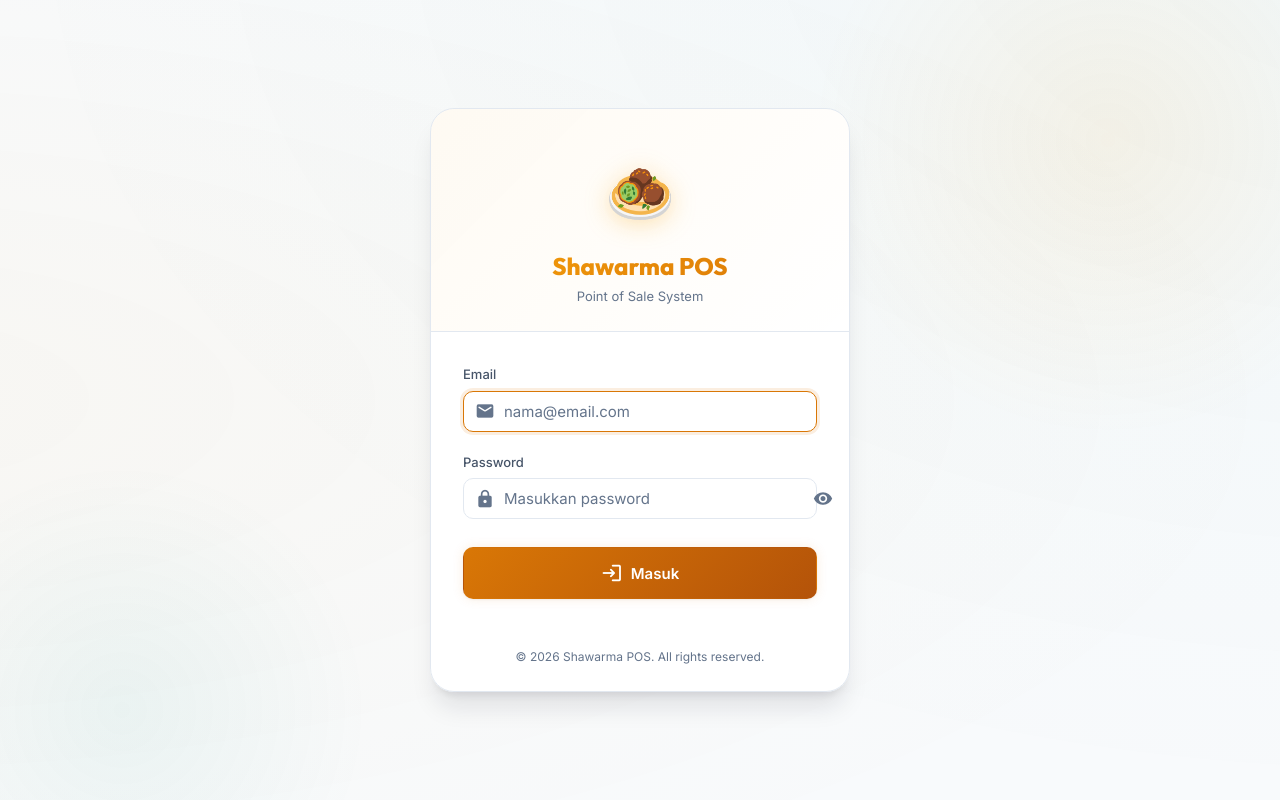
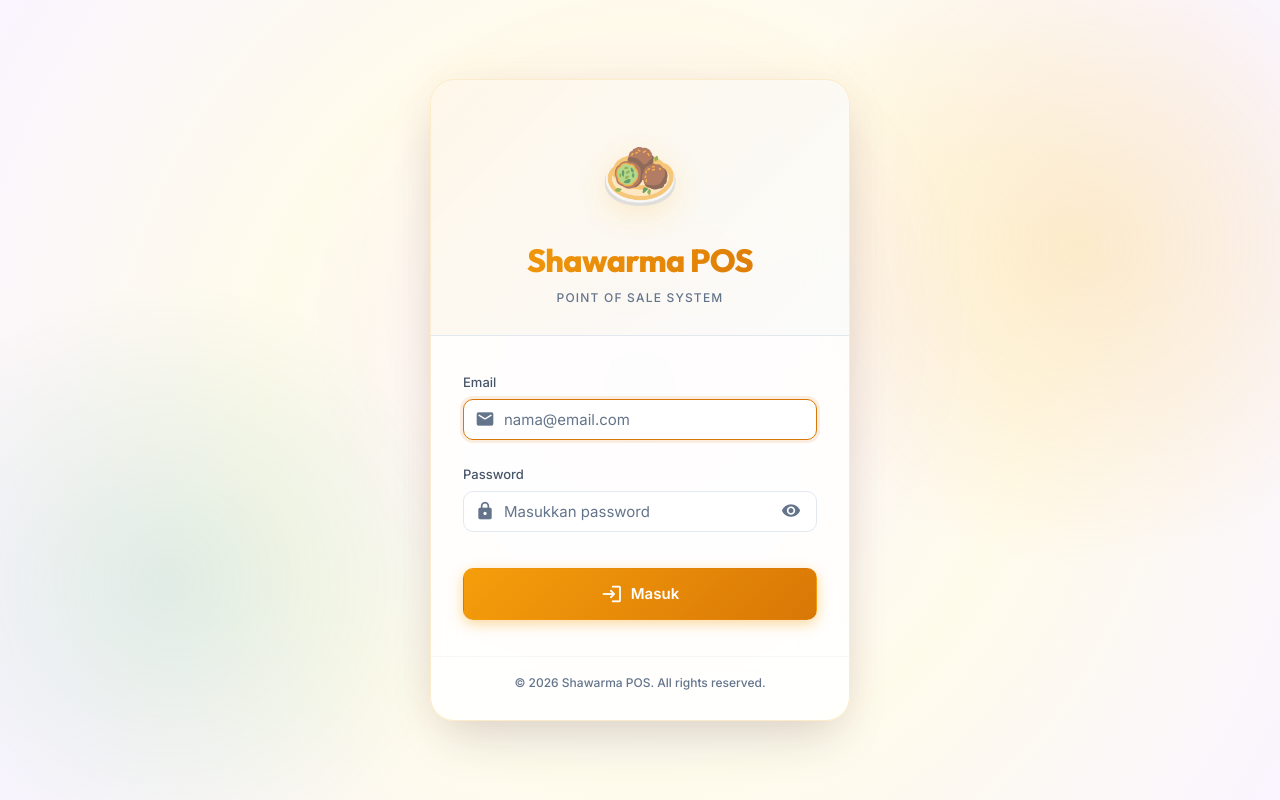
Before and after one commit to rendydev404/shawarma-pos, a Next.js app: page /login in a window 1280 px wide. Built offline with nearby package versions, Linux system fonts and the light colour scheme; no server answers.

Commit message:
style: fix password toggle eye icon alignment and autofill styles

```diff
--- a/src/app/globals.css
+++ b/src/app/globals.css
@@ -367,7 +367,7 @@ input, button, textarea, select {
   position: relative;
 }
 
-.input-with-icon .material-icons-round {
+.input-with-icon > .material-icons-round {
   position: absolute;
   left: 12px;
   top: 50%;
@@ -974,3 +974,14 @@ tr:hover td {
 .stagger-item:nth-child(10) { animation-delay: 450ms; }
 .stagger-item:nth-child(11) { animation-delay: 500ms; }
 .stagger-item:nth-child(12) { animation-delay: 550ms; }
+
+/* Autofill override to integrate with design theme */
+input:-webkit-autofill,
+input:-webkit-autofill:hover,
+input:-webkit-autofill:focus,
+input:-webkit-autofill:active {
+  -webkit-text-fill-color: var(--text-primary) !important;
+  -webkit-box-shadow: 0 0 0px 1000px var(--bg-secondary) inset !important;
+  box-shadow: 0 0 0px 1000px var(--bg-secondary) inset !important;
+  transition: background-color 5000s ease-in-out 0s;
+}
--- a/src/app/login/page.js
+++ b/src/app/login/page.js
@@ -47,6 +47,7 @@ export default function LoginPage() {
       {/* Ambient decoration */}
       <div style={styles.ambientOrb1} />
       <div style={styles.ambientOrb2} />
+      <div style={styles.ambientOrb3} />
 
       <div style={styles.loginCard} className="animate-scale-in">
         {/* Logo Section */}
@@ -67,7 +68,7 @@ export default function LoginPage() {
 
           <div className="input-group">
             <label htmlFor="login-email">Email</label>
-            <div className="input-with-icon">
+            <div className="input-with-icon" style={{ width: '100%' }}>
               <span className="material-icons-round">mail</span>
               <input
                 id="login-email"
@@ -79,13 +80,14 @@ export default function LoginPage() {
                 required
                 autoComplete="email"
                 autoFocus
+                style={{ width: '100%' }}
               />
             </div>
           </div>
 
           <div className="input-group">
             <label htmlFor="login-password">Password</label>
-            <div className="input-with-icon" style={{ position: 'relative' }}>
+            <div className="input-with-icon" style={{ position: 'relative', width: '100%' }}>
               <span className="material-icons-round">lock</span>
               <input
                 id="login-password"
@@ -96,7 +98,7 @@ export default function LoginPage() {
                 onChange={(e) => setPassword(e.target.value)}
                 required
                 autoComplete="current-password"
-                style={{ paddingRight: '44px' }}
+                style={{ paddingRight: '44px', width: '100%' }}
               />
               <button
                 type="button"
@@ -149,71 +151,88 @@ const styles = {
     padding: 'var(--space-lg)',
     position: 'relative',
     overflow: 'hidden',
+    background: 'radial-gradient(circle at 50% 50%, #FAF5FF, #FFFBEB, #FAF5FF)',
   },
   ambientOrb1: {
     position: 'fixed',
-    top: '-20%',
+    top: '-10%',
     right: '-10%',
-    width: '600px',
-    height: '600px',
+    width: '650px',
+    height: '650px',
     borderRadius: '50%',
-    background: 'radial-gradient(circle, rgba(245, 158, 11, 0.08) 0%, transparent 70%)',
+    background: 'radial-gradient(circle, rgba(245, 158, 11, 0.16) 0%, transparent 70%)',
     pointerEvents: 'none',
   },
   ambientOrb2: {
     position: 'fixed',
-    bottom: '-20%',
+    bottom: '-10%',
     left: '-10%',
-    width: '500px',
-    height: '500px',
+    width: '600px',
+    height: '600px',
     borderRadius: '50%',
-    background: 'radial-gradient(circle, rgba(13, 148, 136, 0.06) 0%, transparent 70%)',
+    background: 'radial-gradient(circle, rgba(13, 148, 136, 0.12) 0%, transparent 70%)',
     pointerEvents: 'none',
+  },
+  ambientOrb3: {
+    position: 'fixed',
+    top: '40%',
+    left: '50%',
+    transform: 'translate(-50%, -50%)',
+    width: '800px',
+    height: '800px',
+    borderRadius: '50%',
+    background: 'radial-gradient(circle, rgba(220, 38, 38, 0.04) 0%, transparent 60%)',
+    pointerEvents: 'none',
+    zIndex: 0,
   },
   loginCard: {
     width: '100%',
     maxWidth: '420px',
-    background: 'var(--bg-glass-strong)',
+    background: 'rgba(255, 255, 255, 0.85)',
     backdropFilter: 'blur(20px)',
     WebkitBackdropFilter: 'blur(20px)',
-    border: '1px solid var(--border-color)',
+    border: '1px solid rgba(245, 158, 11, 0.2)',
     borderRadius: 'var(--radius-xl)',
-    boxShadow: 'var(--shadow-xl)',
+    boxShadow: '0 25px 50px -12px rgba(15, 23, 42, 0.15), 0 0 50px -10px var(--color-primary-glow), inset 0 1px 0 rgba(255,255,255,0.6)',
     overflow: 'hidden',
     position: 'relative',
     zIndex: 1,
   },
   logoSection: {
     textAlign: 'center',
-    padding: '40px 32px 24px',
+    padding: '44px 32px 28px',
     borderBottom: '1px solid var(--border-color)',
-    background: 'linear-gradient(135deg, rgba(245, 158, 11, 0.05), transparent)',
+    background: 'linear-gradient(135deg, rgba(245, 158, 11, 0.08), rgba(13, 148, 136, 0.02))',
   },
   logoIcon: {
-    fontSize: '56px',
-    marginBottom: '12px',
-    filter: 'drop-shadow(0 4px 12px rgba(245, 158, 11, 0.3))',
+    fontSize: '64px',
+    marginBottom: '14px',
+    filter: 'drop-shadow(0 8px 16px rgba(245, 158, 11, 0.25))',
+    animation: 'pulse 2s ease-in-out infinite',
   },
   brandName: {
     fontFamily: 'var(--font-heading)',
-    fontSize: 'var(--text-2xl)',
+    fontSize: 'var(--text-3xl)',
     fontWeight: '800',
     background: 'linear-gradient(135deg, var(--color-primary-light), var(--color-primary))',
     WebkitBackgroundClip: 'text',
     WebkitTextFillColor: 'transparent',
     backgroundClip: 'text',
-    marginBottom: '4px',
+    marginBottom: '6px',
+    letterSpacing: '-0.02em',
   },
   brandSubtitle: {
-    fontSize: 'var(--text-sm)',
+    fontSize: 'var(--text-xs)',
     color: 'var(--text-tertiary)',
-    fontWeight: '400',
+    fontWeight: '500',
+    textTransform: 'uppercase',
+    letterSpacing: '0.1em',
   },
   form: {
-    padding: '32px',
+    padding: '36px 32px',
     display: 'flex',
     flexDirection: 'column',
-    gap: '20px',
+    gap: '24px',
   },
   errorBox: {
     display: 'flex',
@@ -229,7 +248,7 @@ const styles = {
   },
   eyeButton: {
     position: 'absolute',
-    right: '8px',
+    right: '12px',
     top: '50%',
     transform: 'translateY(-50%)',
     background: 'none',
@@ -245,14 +264,18 @@ const styles = {
   },
   loginButton: {
     width: '100%',
-    marginTop: '8px',
+    marginTop: '12px',
+    background: 'linear-gradient(135deg, var(--color-primary-light), var(--color-primary))',
+    boxShadow: '0 4px 14px rgba(245, 158, 11, 0.4)',
   },
   footer: {
-    padding: '16px 32px 24px',
+    padding: '16px 32px 28px',
     textAlign: 'center',
+    borderTop: '1px solid rgba(15, 23, 42, 0.03)',
   },
   footerText: {
     fontSize: 'var(--text-xs)',
     color: 'var(--text-tertiary)',
+    fontWeight: '500',
   },
 };
```
